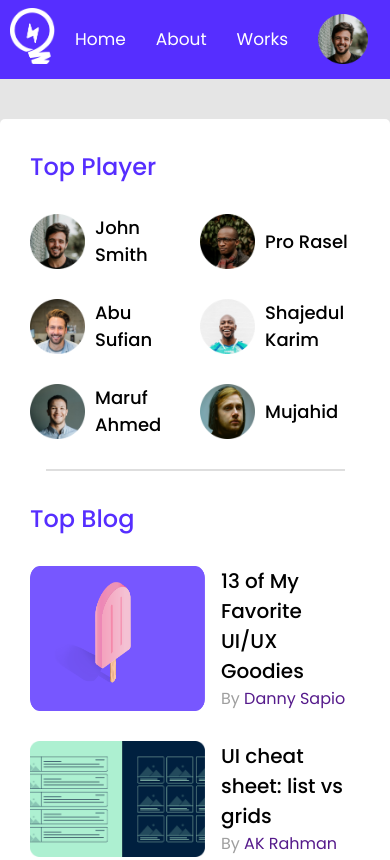
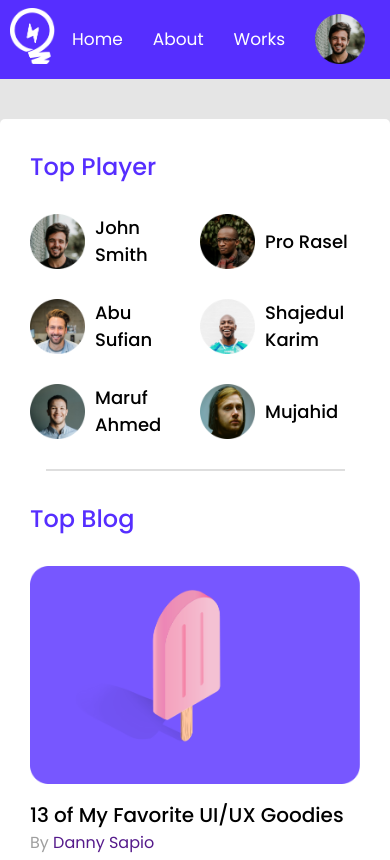
Before and after one commit to AbdurRahman1-Dev/leader-board, a plain HTML site: page index.html in a window 390 px wide. Shown: the top 860 px of the page. Drawn offline with Linux system fonts and the light colour scheme.

Commit message:
Responsive fix

```diff
--- a/style.css
+++ b/style.css
@@ -203,7 +203,7 @@ hr{
   .menu-bar {
     justify-content: inherit;
     width: 100%;
-    gap: 20px;
+    gap: 17px;
   }
   .players {
     grid-template-columns: repeat(2, 1fr);
@@ -221,4 +221,10 @@ hr{
   .logo {
     padding-left: 10px;
   }
+  .blog img, .course img {
+    width: 100%;
+  }
+  .blog {
+    flex-direction: column;
+  }
 }
```
